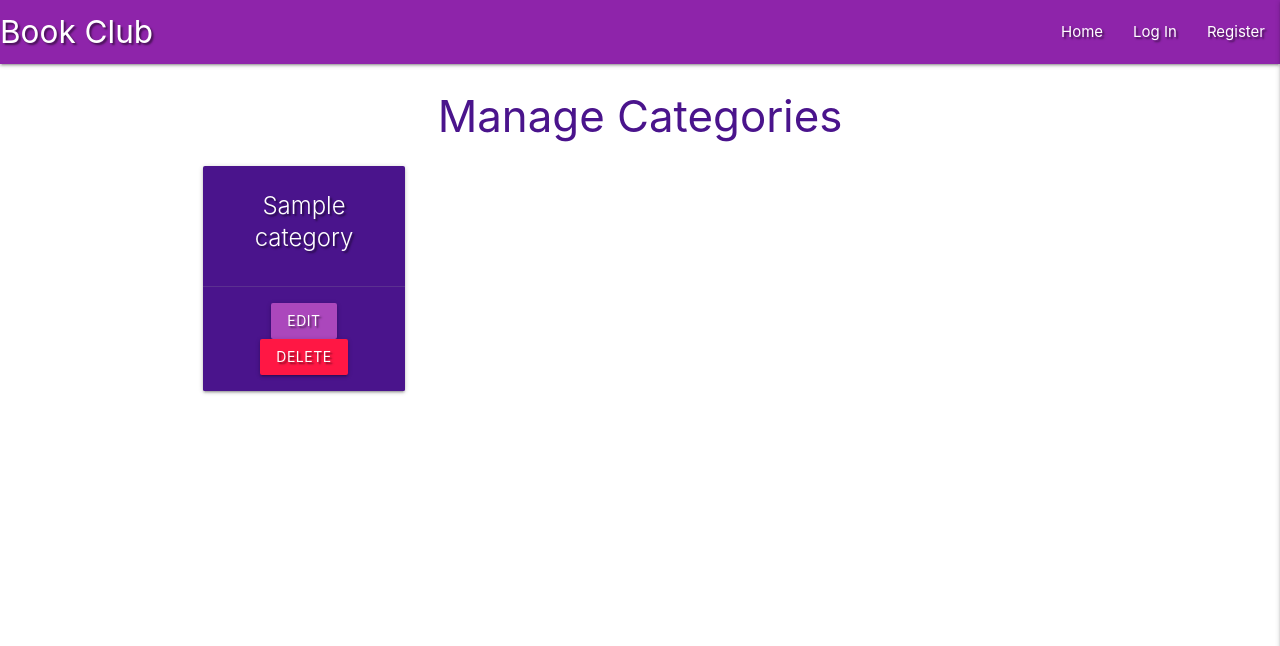
After one commit to AlienatedSoftware/Third_Milestone_Book_Club, a Flask app: page /get_categories in a window 1280 px wide. The commit adds this page. Shown: the top 646 px of the page. Run offline with Flask 2, Linux system fonts and the light colour scheme; a database or web service that is not in the repository returns one stand-in record (values such as "Sample title"); some libraries are stand-ins or nearby versions.

Commit message:
Added manage categories template

```diff
--- a/app.py
+++ b/app.py
@@ -145,6 +145,12 @@ def delete_book(book_id):
     return redirect(url_for("get_books"))
 
 
+@app.route("/get_categories")
+def get_categories():
+    categories = list(mongo.db.categories.find().sort("category_name", 1))
+    return render_template("categories.html", categories=categories)
+
+
 if __name__ == "__main__":
     app.run(host=os.environ.get("IP"),
             port=int(os.environ.get("PORT")),
--- a/templates/base.html
+++ b/templates/base.html
@@ -25,7 +25,9 @@
                     {% if session.user %}
                         <li><a href="{{ url_for('profile', username=session['user']) }}">Profile</a></li>
                         <li><a href="{{ url_for('add_book') }}">New Book</a></li>
-                        <li><a href="#">Manage Categories</a></li>
+                        {% if session.user|lower == "admin"|lower %}
+                            <li><a href="{{ url_for('get_categories') }}">Manage Categories</a></li>
+                        {% endif %}
                         <li><a href="{{ url_for('logout') }}">Log Out</a></li>
                     {% else %}
                         <li><a href="{{ url_for('login') }}">Log In</a></li>
@@ -42,7 +44,9 @@
             {% if session.user %}
                 <li><a href="{{ url_for('profile', username=session['user']) }}">Profile</a></li>
                 <li><a href="{{ url_for('add_book') }}">New Book</a></li>
-                <li><a href="#">Manage Categories</a></li>
+                {% if session.user|lower == "admin"|lower %}
+                    <li><a href="{{ url_for('get_categories') }}">Manage Categories</a></li>
+                {% endif %}
                 <li><a href="{{ url_for('logout') }}">Log Out</a></li>
             {% else %}
                 <li><a href="{{ url_for('login') }}">Log In</a></li>
--- /dev/null
+++ b/templates/categories.html
@@ -0,0 +1,22 @@
+{% extends "base.html" %}
+{% block content %}
+
+    <h3 class="purple-text text-darken-4 center-align">Manage Categories</h3>
+
+    <div class="row">
+        {% for category in categories %}
+            <div class="col s12 m3">
+                <div class="card purple darken-4 text-shadow center-align">
+                    <div class="card-content white-text">
+                        <span class="card-title">{{ category.category_name }}</span>
+                    </div>
+                    <div class="card-action">
+                        <a href="#" class="btn purple lighten-1">Edit</a>
+                        <a href="#" class="btn red accent-3">Delete</a>
+                    </div>
+                </div>
+            </div>
+        {% endfor %}
+    </div>
+
+{% endblock %}
```
